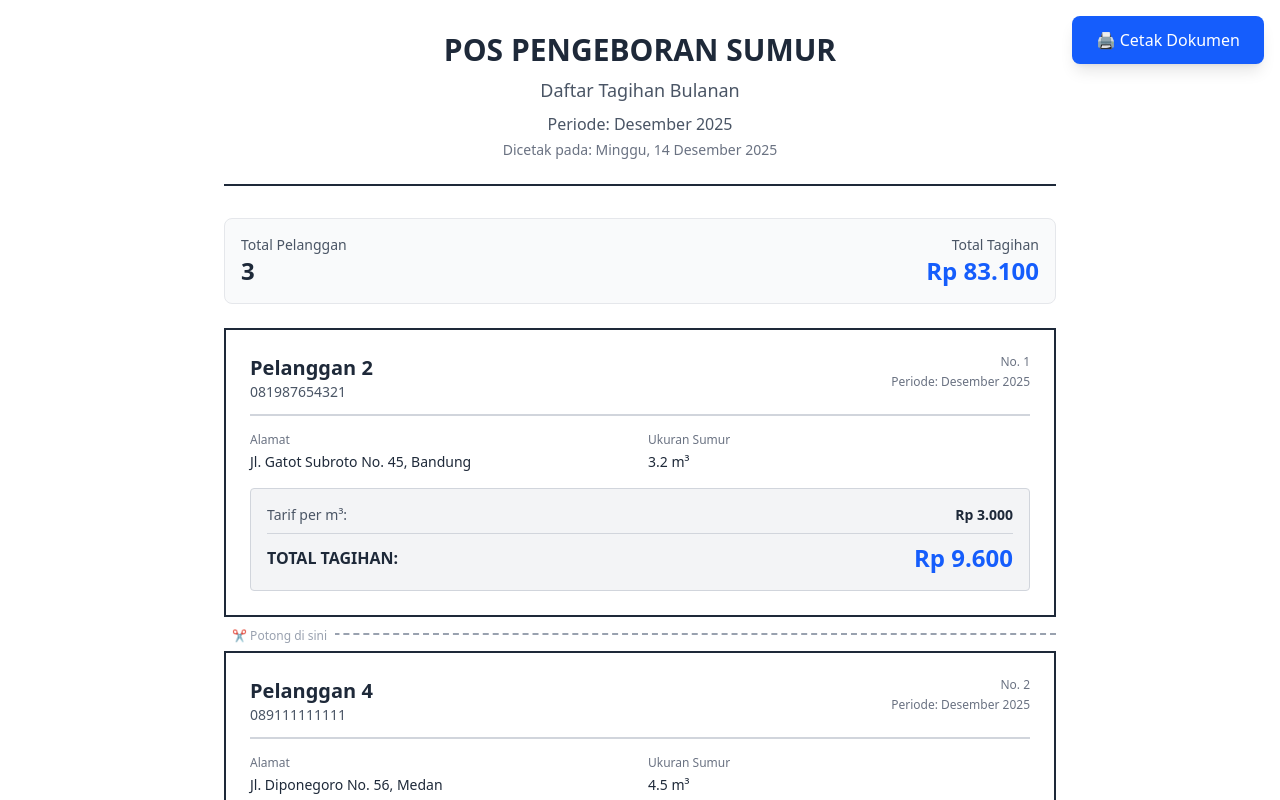
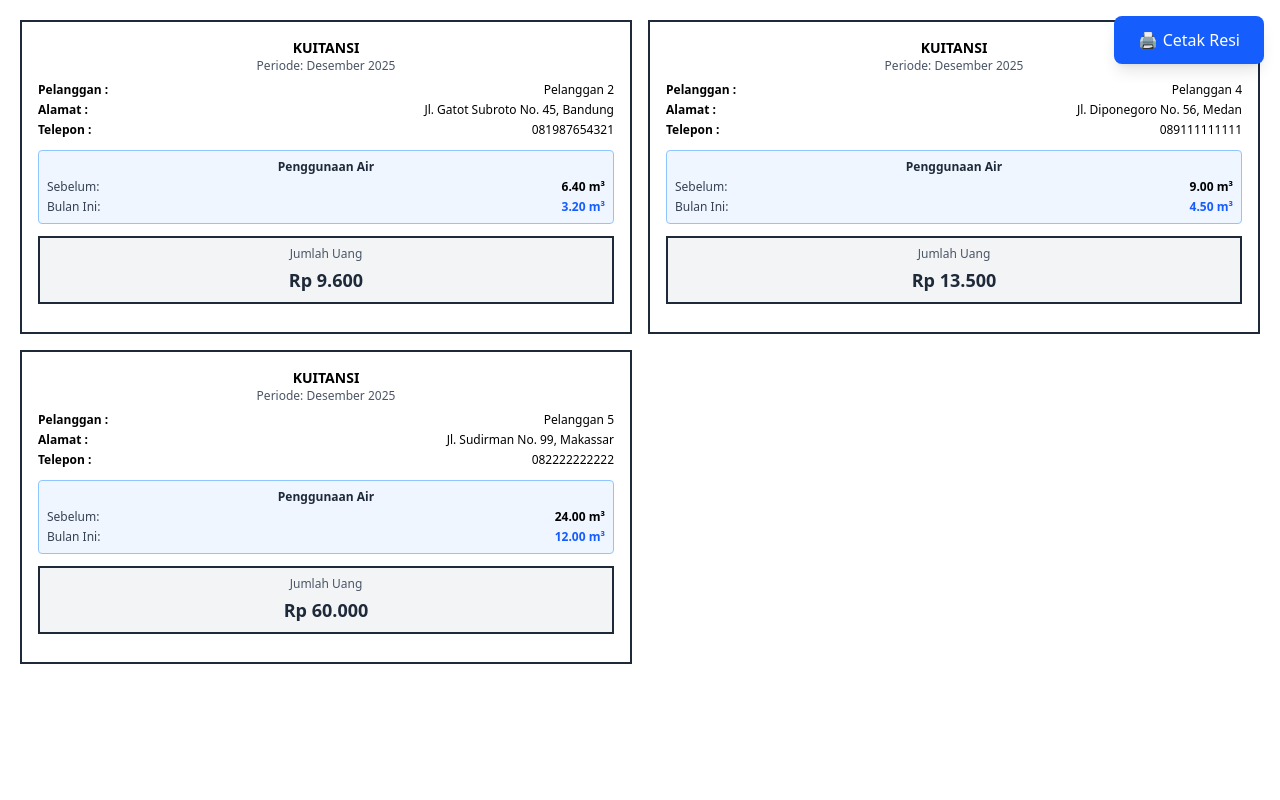
Before and after one commit to ryokf/pos-pengeboran-sumur, a React (Vite) app: page /finance/billing/print in a window 1280 px wide. Shown: the top 800 px of the page. Built offline with nearby package versions, Linux system fonts and the light colour scheme.

Commit message:
feat: Enhance BillingPrint component with detailed water usage calculations and improved receipt layout

```diff
--- a/src/pages/BillingPrint.jsx
+++ b/src/pages/BillingPrint.jsx
@@ -1,21 +1,14 @@
-import { dummyData } from '../data/dummyData';
-import { calculateMonthlyBilling, PRICING_TIERS, formatCurrency } from '../utils/constants';
+import { dummyData, meterReadings } from '../data/dummyData';
+import { calculateMonthlyBilling, PRICING_TIERS, formatCurrency, getLatestMeterReading, getPreviousMeterReading, calculateUsage } from '../utils';
 
 export default function BillingPrint() {
-    const currentDate = new Date().toLocaleDateString('id-ID', {
-        weekday: 'long',
-        year: 'numeric',
-        month: 'long',
-        day: 'numeric'
-    });
-
     const currentMonth = new Date().toLocaleDateString('id-ID', {
         month: 'long',
         year: 'numeric'
     });
 
     // Get active customers with billing info
-    const billingList = dummyData.customers
+    const receiptList = dummyData.customers
         .filter(c => c.saldo > 0)
         .map(customer => {
             const monthlyCharge = calculateMonthlyBilling(customer.wellSize);
@@ -23,18 +16,39 @@ export default function BillingPrint() {
                 ? PRICING_TIERS.SMALL_WELL_PRICE
                 : PRICING_TIERS.LARGE_WELL_PRICE;
 
+            // Get meter readings for water usage
+            const latestReading = getLatestMeterReading(customer.id, meterReadings);
+            const previousReading = latestReading
+                ? getPreviousMeterReading(customer.id, meterReadings, latestReading.readingDate)
+                : null;
+
+            // Calculate water usage this month
+            const currentMonthUsage = calculateUsage(latestReading, previousReading);
+
+            // Calculate total usage before this month
+            const totalUsageBeforeThisMonth = previousReading ? previousReading.meterValue : 0;
+
             return {
                 ...customer,
                 monthlyCharge,
-                pricePerM3
+                pricePerM3,
+                latestReading,
+                previousReading,
+                currentMonthUsage,
+                totalUsageBeforeThisMonth
             };
         });
-
-    const totalBilling = billingList.reduce((sum, c) => sum + c.monthlyCharge, 0);
 
     const handlePrint = () => {
         window.print();
     };
+
+    // Split receipts into pages (6 receipts per page: 3x2 grid)
+    const receitsPerPage = 6;
+    const pages = [];
+    for (let i = 0; i < receiptList.length; i += receitsPerPage) {
+        pages.push(receiptList.slice(i, i + receitsPerPage));
+    }
 
     return (
         <div className="min-h-screen bg-white">
@@ -44,95 +58,71 @@ export default function BillingPrint() {
                     onClick={handlePrint}
                     className="bg-blue-600 text-white px-6 py-3 rounded-lg shadow-lg hover:bg-blue-700 transition-colors font-medium"
                 >
-                    🖨️ Cetak Dokumen
+                    🖨️ Cetak Resi
                 </button>
             </div>
 
             {/* Printable Content */}
-            <div className="max-w-4xl mx-auto p-8">
+            <div>
+                {pages.map((pageReceipts, pageIndex) => (
+                    <div key={pageIndex} className="page-break w-full" style={{ pageBreakAfter: 'always', minHeight: '100vh' }}>
+                        <div className="p-4" style={{ display: 'grid', gridTemplateColumns: 'repeat(2, 1fr)', gap: '16px', padding: '20px' }}>
+                            {pageReceipts.map((customer) => {
+
+                                return (
+                                    <div key={customer.id} className="border-2 border-gray-800 p-4 bg-white" style={{ fontSize: '11px' }}>
                                         {/* Header */}
-                <div className="text-center mb-8 border-b-2 border-gray-800 pb-6">
-                    <h1 className="text-3xl font-bold text-gray-800 mb-2">POS PENGEBORAN SUMUR</h1>
-                    <p className="text-lg text-gray-600">Daftar Tagihan Bulanan</p>
-                    <p className="text-md text-gray-600 mt-2">Periode: {currentMonth}</p>
-                    <p className="text-sm text-gray-500 mt-1">Dicetak pada: {currentDate}</p>
+
+                                        {/* Receipt Title */}
+                                        <div className="text-center mb-2">
+                                            <h2 className="text-sm font-bold">KUITANSI</h2>
+                                            <p className="text-xs text-gray-600">Periode: {currentMonth}</p>
                                         </div>
 
-                {/* Summary Info */}
-                <div className="grid grid-cols-2 gap-4 mb-6 bg-gray-50 p-4 rounded-lg border border-gray-200">
-                    <div>
-                        <p className="text-sm text-gray-600">Total Pelanggan</p>
-                        <p className="text-2xl font-bold text-gray-800">{billingList.length}</p>
+                                        {/* Customer Info */}
+                                        <div className="space-y-1 mb-3 text-xs">
+                                            <div className="flex justify-between">
+                                                <span className="font-semibold">Pelanggan :</span>
+                                                <span className="text-right">{customer.name}</span>
                                             </div>
-                    <div className="text-right">
-                        <p className="text-sm text-gray-600">Total Tagihan</p>
-                        <p className="text-2xl font-bold text-blue-600">{formatCurrency(totalBilling)}</p>
+                                            <div className="flex justify-between">
+                                                <span className="font-semibold">Alamat :</span>
+                                                <span className="text-right">{customer.address}</span>
+                                            </div>
+                                            <div className="flex justify-between">
+                                                <span className="font-semibold">Telepon :</span>
+                                                <span>{customer.phone}</span>
                                             </div>
                                         </div>
 
-                {/* Customer Cards with Cut Lines */}
-                <div className="space-y-0">
-                    {billingList.map((customer, index) => (
-                        <div key={customer.id}>
-                            {/* Customer Card */}
-                            <div className="border-2 border-gray-800 p-6 bg-white">
-                                {/* Header Row */}
-                                <div className="flex justify-between items-start mb-4 pb-3 border-b-2 border-gray-300">
-                                    <div>
-                                        <h3 className="text-xl font-bold text-gray-800">{customer.name}</h3>
-                                        <p className="text-sm text-gray-600">{customer.phone}</p>
+                                        {/* Water Usage */}
+                                        <div className="bg-blue-50 border border-blue-300 p-2 rounded mb-3 text-xs">
+                                            <p className="font-semibold text-gray-800 mb-1 text-center">Penggunaan Air</p>
+                                            <div className="flex justify-between mb-1">
+                                                <span className="text-gray-700">Sebelum:</span>
+                                                <span className="font-semibold">{customer.totalUsageBeforeThisMonth.toFixed(2)} m³</span>
                                             </div>
-                                    <div className="text-right">
-                                        <p className="text-xs text-gray-500 mb-1">No. {index + 1}</p>
-                                        <p className="text-xs text-gray-500">Periode: {currentMonth}</p>
+                                            <div className="flex justify-between">
+                                                <span className="text-gray-700">Bulan Ini:</span>
+                                                <span className="font-semibold text-blue-600">{customer.currentMonthUsage.toFixed(2)} m³</span>
                                             </div>
                                         </div>
 
-                                {/* Details Grid */}
-                                <div className="grid grid-cols-2 gap-4 mb-4">
-                                    <div>
-                                        <p className="text-xs text-gray-500 mb-1">Alamat</p>
-                                        <p className="text-sm font-medium text-gray-800">{customer.address}</p>
-                                    </div>
-                                    <div>
-                                        <p className="text-xs text-gray-500 mb-1">Ukuran Sumur</p>
-                                        <p className="text-sm font-medium text-gray-800">{customer.wellSize} m³</p>
+                                        {/* Amount */}
+                                        <div className="bg-gray-100 border-2 border-gray-800 p-2 mb-3 text-center">
+                                            <p className="text-xs text-gray-600 mb-1">Jumlah Uang</p>
+                                            <p className="text-lg font-bold text-gray-800">{formatCurrency(customer.monthlyCharge)}</p>
                                         </div>
                                     </div>
-
-                                {/* Billing Info */}
-                                <div className="bg-gray-100 p-4 rounded border border-gray-300">
-                                    <div className="flex justify-between items-center mb-2">
-                                        <span className="text-sm text-gray-600">Tarif per m³:</span>
-                                        <span className="text-sm font-semibold text-gray-800">{formatCurrency(customer.pricePerM3)}</span>
-                                    </div>
-                                    <div className="flex justify-between items-center pt-2 border-t border-gray-300">
-                                        <span className="text-base font-bold text-gray-800">TOTAL TAGIHAN:</span>
-                                        <span className="text-2xl font-bold text-blue-600">{formatCurrency(customer.monthlyCharge)}</span>
+                                );
+                            })}
+                            {/* Empty cells for incomplete last page */}
+                            {pageReceipts.length < receitsPerPage && Array.from({ length: receitsPerPage - pageReceipts.length }).map((_, i) => (
+                                <div key={`empty-${ i }`}></div>
+                            ))}
                         </div>
                     </div>
-                            </div>
-
-                            {/* Cut Line - Only show between cards, not after the last one */}
-                            {index < billingList.length - 1 && (
-                                <div className="relative py-4">
-                                    <div className="border-t-2 border-dashed border-gray-400"></div>
-                                    <div className="absolute left-0 top-1/2 transform -translate-y-1/2 bg-white px-2">
-                                        <span className="text-xs text-gray-400">✂️ Potong di sini</span>
-                                    </div>
-                                </div>
-                            )}
-                        </div>
                 ))}
-                </div>
-
-                {/* Summary Footer */}
-                <div className="mt-8 pt-6 border-t-4 border-gray-800">
-                    <div className="flex justify-between items-center bg-gray-800 text-white p-4 rounded">
-                        <span className="text-lg font-bold">TOTAL KESELURUHAN ({billingList.length} Pelanggan):</span>
-                        <span className="text-2xl font-bold">{formatCurrency(totalBilling)}</span>
-                    </div>
-                </div>
             </div>
 
             {/* Print Styles */}
@@ -143,12 +133,18 @@ export default function BillingPrint() {
           }
 
           body {
-            print-color-adjust: exact;
-            -webkit-print-color-adjust: exact;
+            margin: 0;
+            padding: 0;
+            background: white;
           }
 
           @page {
-            margin: 1cm;
+            margin: 0.5cm;
+            size: A4;
+          }
+
+          .page-break {
+            page-break-after: always;
           }
         }
       `}</style>
```
Lines whose indentation alone changed are shown as unchanged.
